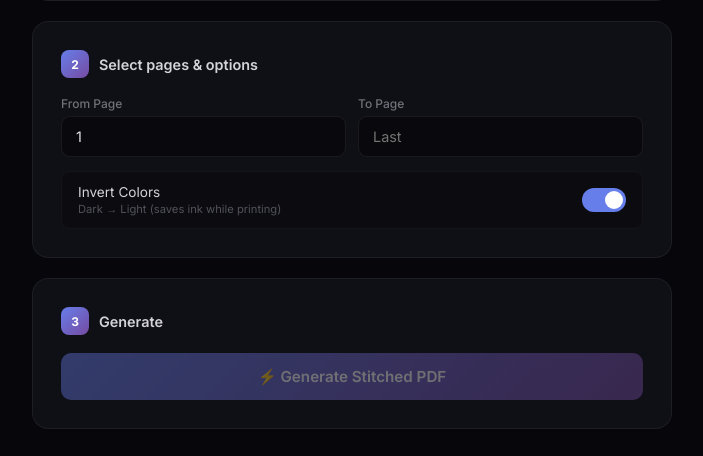
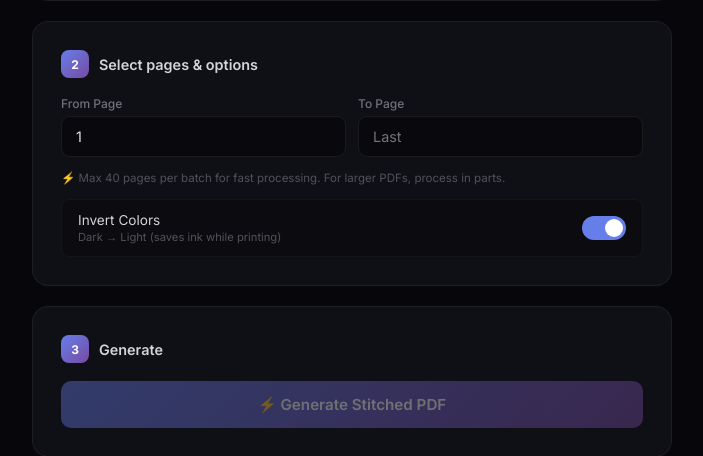
Before and after one commit to divyanshu-builds-ui/noteforge, a Flask app: page / in a window 1280 px wide. Shown: the part 1142-1598 px from the top of the page, without its empty margins (288-991 px from the left). Run offline with Flask 3, Linux system fonts and the light colour scheme; parts of the project's set-up code (start-up, migrations or seed data) failed here and were passed over.

Commit message:
fix: reduce DPI, add 40-page limit for Vercel timeout

```diff
--- a/app.py
+++ b/app.py
@@ -22,11 +22,11 @@
     doc = fitz.open(pdf_path)
     images = []
     end_page = min(end_page, len(doc))
+    # Use 150 DPI for faster processing on serverless
+    zoom = 150 / 72
+    mat = fitz.Matrix(zoom, zoom)
     for i in range(start_page - 1, end_page):
         page = doc[i]
-        # Render at 200 DPI (default is 72, so zoom = 200/72)
-        zoom = 200 / 72
-        mat = fitz.Matrix(zoom, zoom)
         pix = page.get_pixmap(matrix=mat)
         img = Image.frombytes("RGB", [pix.width, pix.height], pix.samples)
         images.append(img)
@@ -100,6 +100,10 @@
     end_page = int(request.form.get('end_page', 9999))
     invert = request.form.get('invert', 'off') == 'on'
 
+    # Limit to 40 pages max per request (Vercel timeout)
+    if end_page - start_page + 1 > 40:
+        end_page = start_page + 39
+
     os.makedirs(app.config['UPLOAD_FOLDER'], exist_ok=True)
     filename = f"{uuid.uuid4().hex}.pdf"
     filepath = os.path.join(app.config['UPLOAD_FOLDER'], filename)
--- a/templates/index.html
+++ b/templates/index.html
@@ -376,6 +376,7 @@
                 <input type="number" id="endPage" placeholder="Last">
             </div>
         </div>
+        <p style="font-size:0.72rem; color:#52525b; margin-bottom:14px;">⚡ Max 40 pages per batch for fast processing. For larger PDFs, process in parts.</p>
         <div class="toggle-row">
             <div class="toggle-label">
                 Invert Colors
```
